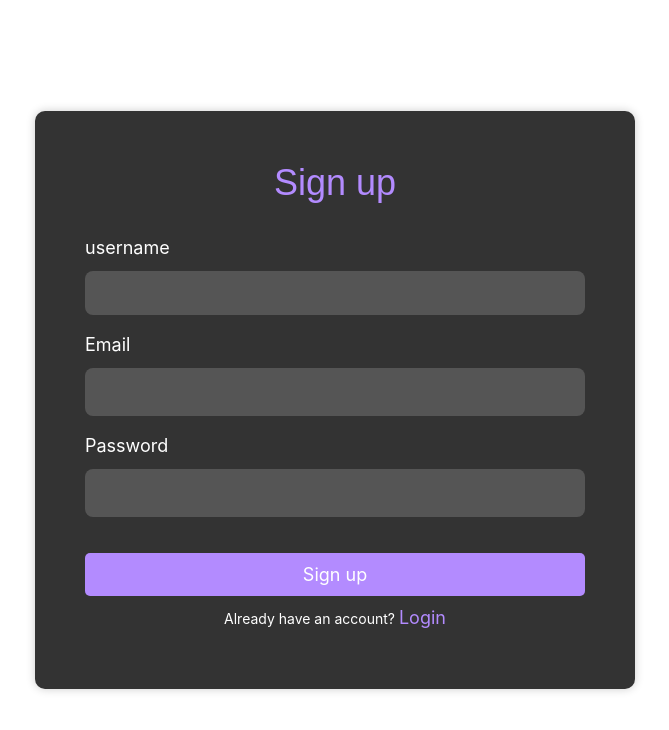
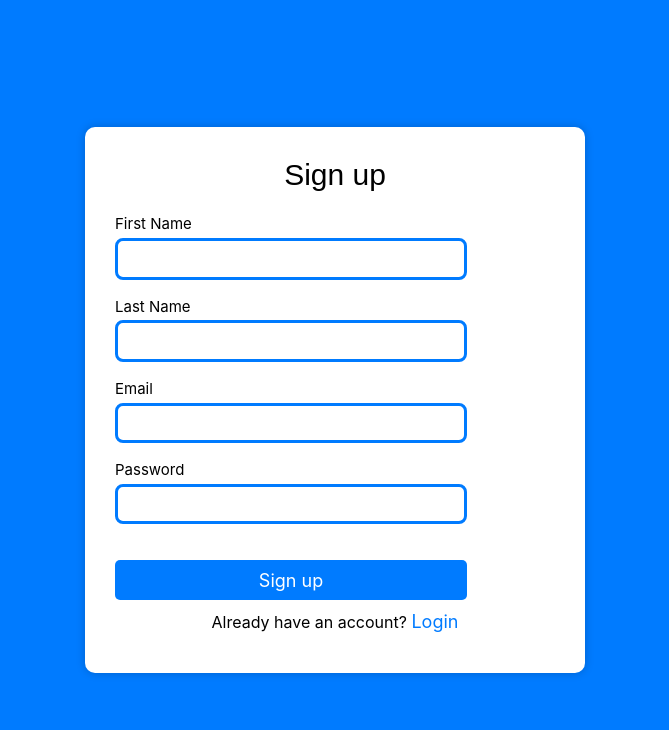
Before and after one commit to stephaniebeatrice/Flight-booking-system, a React (Create React App) app: page /SignUp in a window 1280 px wide. Shown: the top 730 px of the page, without its empty margins (305-974 px from the left). Built offline with nearby package versions, Linux system fonts and the light colour scheme.

Commit message:
Login and Registration UI

```diff
--- a/src/components/user-details/auth.css
+++ b/src/components/user-details/auth.css
@@ -3,23 +3,25 @@
 	justify-content: center;
 	align-items: center;
 	height: 100vh;
+	background-color: #007bff;
 }
 
 .form-container {
-  width: 600px;
+	width: 500px;
 	margin: 0 auto;
-  padding: 50px;
-  background-color: #333;
+	padding: 30px;
+	background-color: #fff;
 	border-radius: 10px;
 	box-shadow: 0 0 10px rgba(0, 0, 0, 0.2);
-  color: #fff;
+	color: black;
+  border-left: 10px;
 }
 
 h1 {
 	text-align: center;
-  margin-bottom: 30px;
-  font-size: 36px;
-  color: #b38bff;
+	margin-bottom: 20px;
+	font-size: 30px;
+	color: black;
 }
 
 .login_form {
@@ -29,50 +31,53 @@ h1 {
 }
 
 .auth_label {
-  margin-bottom: 10px;
-  font-size: 18px;
+	margin-bottom: 2px;
+	font-size: 15px;
 	text-align: left;
 }
 
 .auth_input {
-  width: 100%;
-  padding: 12px;
-  border: none;
+	width: 80%;
+	padding: 6px;
+	border: #007bff;
+	border-style: solid;
 	border-radius: 0.5rem;
 	margin-bottom: 1rem;
-  font-size: 16px;
-  color: #fff;
-  background-color: #555;
+	font-size: 15px;
+	color: black;
+	background-color: white;
 }
 
 .auth_button {
-  padding: 0.5rem;
-  background-color: #b38bff;
+	padding: 0.4rem;
+	background-color: #007bff;
 	color: #fff;
 	border: none;
 	border-radius: 5px;
 	cursor: pointer;
 	font-size: 18px;
 	transition: background-color 0.2s ease-in-out;
+	width: 80%;
 }
 
 button:hover {
-  background-color: #8c5fb2;
+	background-color: #1265a8;
 }
 
 a {
 	text-decoration: none;
-  color: #b38bff;
+	color: #007bff;
 	font-size: 18px;
 	transition: color 0.2s ease-in-out;
 }
 
 a:hover {
-  color: #8c5fb2;
+	color: #075196;
 }
 
 .auth_p {
 	text-align: center;
 	margin: 8px;
-  color: #fff;
+	color: black;
+	font-size: 16px;
 }
--- a/src/components/user-details/registration.js
+++ b/src/components/user-details/registration.js
@@ -6,7 +6,8 @@ import { authActions } from "../../store/authSlice";
 import "./auth.css";
 
 function RegistrationForm(prp) {
-  const [username, setUsername] = useState(null);
+  const [firstname, setFirstname] = useState(null);
+  const [lastname, setLastname] = useState(null);
   const [email, setEmail] = useState(null);
   const [password, setPassword] = useState(null);
 
@@ -17,10 +18,13 @@ function RegistrationForm(prp) {
 
   const handleInputChange = e => {
     const { id, value } = e.target;
-    if (id === "username") {
-      setUsername(value);
+
+ if (id === "firstname") {
+      setFirstname(value);
     }
-
+    if (id === "lastname") {
+      setLastname(value);
+    }
     if (id === "email") {
       setEmail(value);
     }
@@ -34,7 +38,7 @@ function RegistrationForm(prp) {
     const res = await fetch(`https://flight-booking-server-mu.vercel.app/user/signup`, {
       method: "POST",
       headers: { "Content-Type": "application/json" },
-      body: JSON.stringify({ email, firstName: username, lastName: username, password }),
+      body: JSON.stringify({ email, firstName: firstname, lastName: lastname, password }),
     });
 
     const data = await res.json();
@@ -56,14 +60,26 @@ function RegistrationForm(prp) {
       <div className="form-container" id="login-form">
         <h1>Sign up</h1>
         <form className="login_form">
-          <label className="auth_label">username</label>
+          <label className="auth_label">First Name</label>
           <input
             type="text"
-            style={{ width: "100%" }}
+            style={{ width: "80%", padding:"6px" }}
             className="auth_input"
-            id="username"
-            name="username"
-            value={username}
+            id="firstname"
+            name="firstname"
+            value={firstname}
+            onChange={e => handleInputChange(e)}
+            onFocus={focusChangeHandler}
+            required
+          />
+          <label className="auth_label">Last Name</label>
+          <input
+            type="text"
+            style={{ width: "80%", padding:"6px" }}
+            className="auth_input"
+            id="lastname"
+            name="lastname"
+            value={lastname}
             onChange={e => handleInputChange(e)}
             onFocus={focusChangeHandler}
             required
--- a/src/container/search-form/search-form.css
+++ b/src/container/search-form/search-form.css
@@ -6,7 +6,6 @@
 }
 .flight-search-card {
 	width: 1300px;
-	/* max-height: 200px; */
 	justify-content: center;
 	align-items: center;
 	border-radius: 10px;
```
Lines whose indentation alone changed are shown as unchanged.
